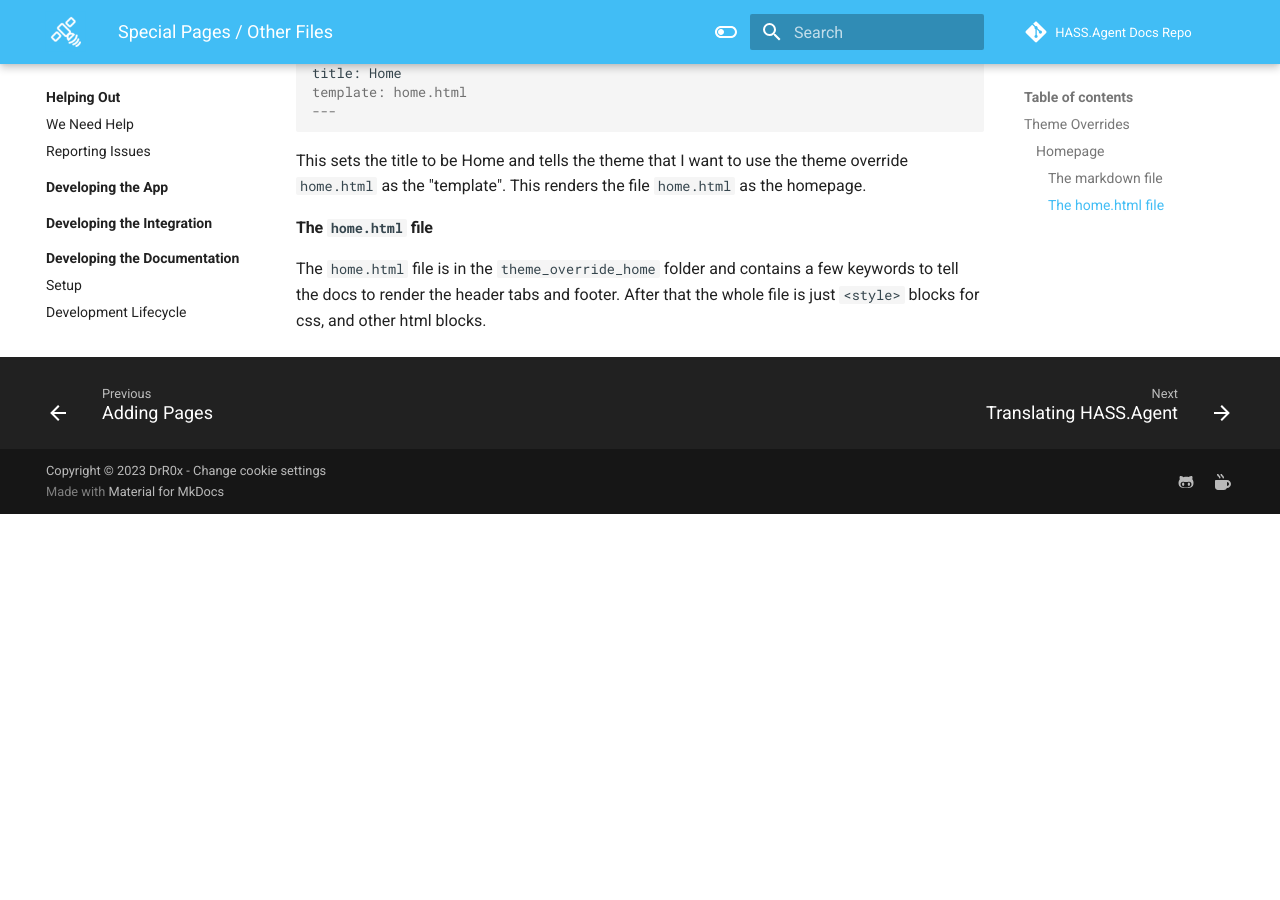
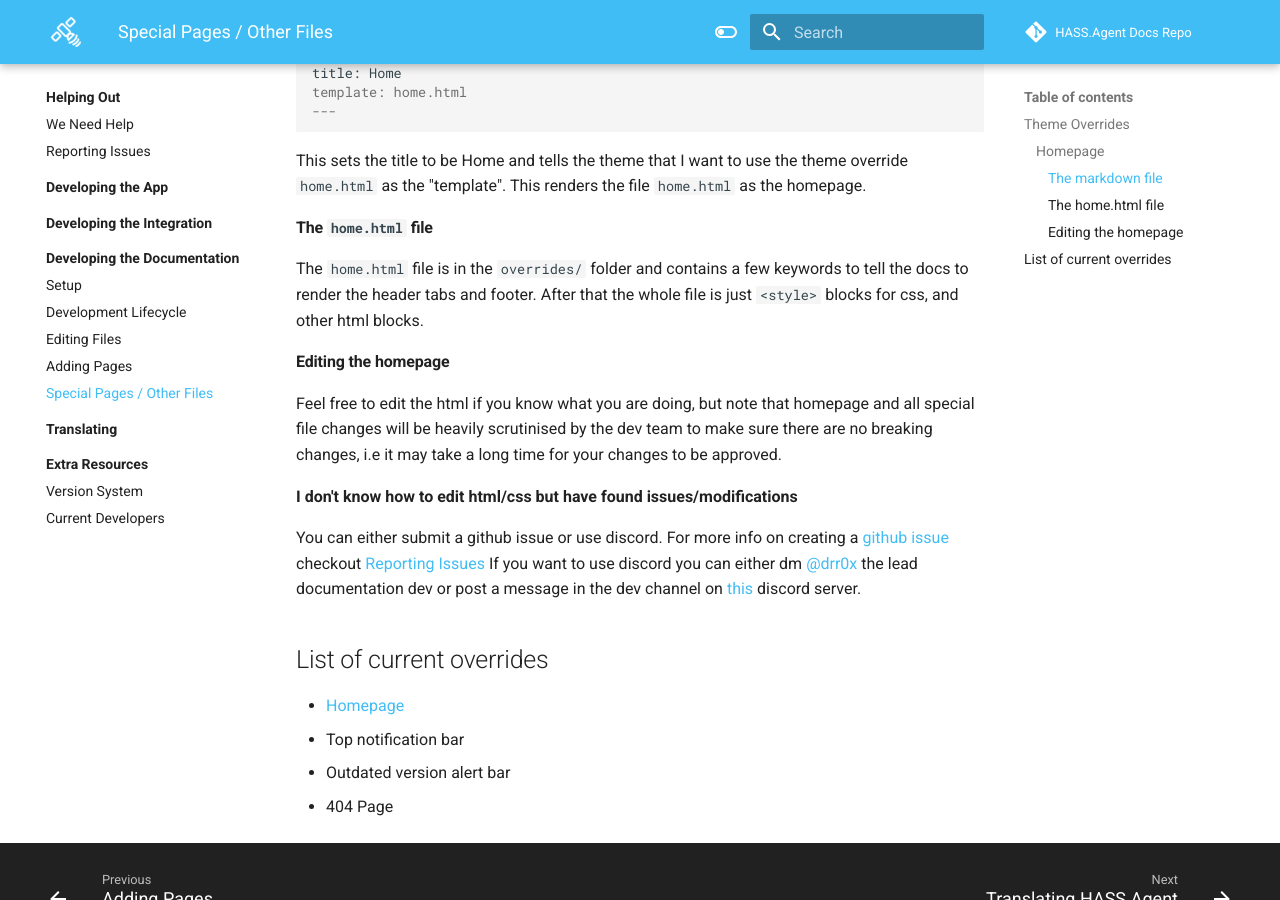
Before and after one commit to hass-agent/HASS.Agent-Documentation, an MkDocs documentation site: the page built from docs/contributing/hass-agent-documentation/special-files.md, in a window 1280 px wide and 900 px high, scrolled down 626 px. Built offline with MkDocs 1.6.1 and Material for MkDocs 9.7.7, drawn with Linux system fonts in a browser that asks for light colours; comment, search, counter and statistics services are not loaded; the version menu is left out; before the commit the page ends 1140 px from its top, so only the background shows below that.

Commit message:
Add editing homepage and list of overrides

```diff
--- a/docs/contributing/hass-agent-documentation/special-files.md
+++ b/docs/contributing/hass-agent-documentation/special-files.md
@@ -23,4 +23,19 @@ This sets the title to be Home and tells the theme that I want to use the theme
 
 #### The `home.html` file
 
-The `home.html` file is in the `theme_override_home` folder and contains a few keywords to tell the docs to render the header tabs and footer. After that the whole file is just `<style>` blocks for css, and other html blocks.
+The `home.html` file is in the `overrides/` folder and contains a few keywords to tell the docs to render the header tabs and footer. After that the whole file is just `<style>` blocks for css, and other html blocks.
+
+#### Editing the homepage
+
+Feel free to edit the html if you know what you are doing, but note that homepage and all special file changes will be heavily scrutinised by the dev team to make sure there are no breaking changes, i.e it may take a long time for your changes to be approved.
+
+**I don't know how to edit html/css but have found issues/modifications**
+
+You can either submit a github issue or use discord. For more info on creating a [github issue](../reporting-issues.md) checkout [Reporting Issues](../reporting-issues.md) If you want to use discord you can either dm [@drr0x](https://discord.com/users/638245963240046592) the lead documentation dev or post a message in the dev channel on [this](https://discord.com/invite/nMvqzwrVBU) discord server.
+
+## List of current overrides
+
+- [Homepage](#homepage)
+- Top notification bar
+- Outdated version alert bar
+- 404 Page
```
